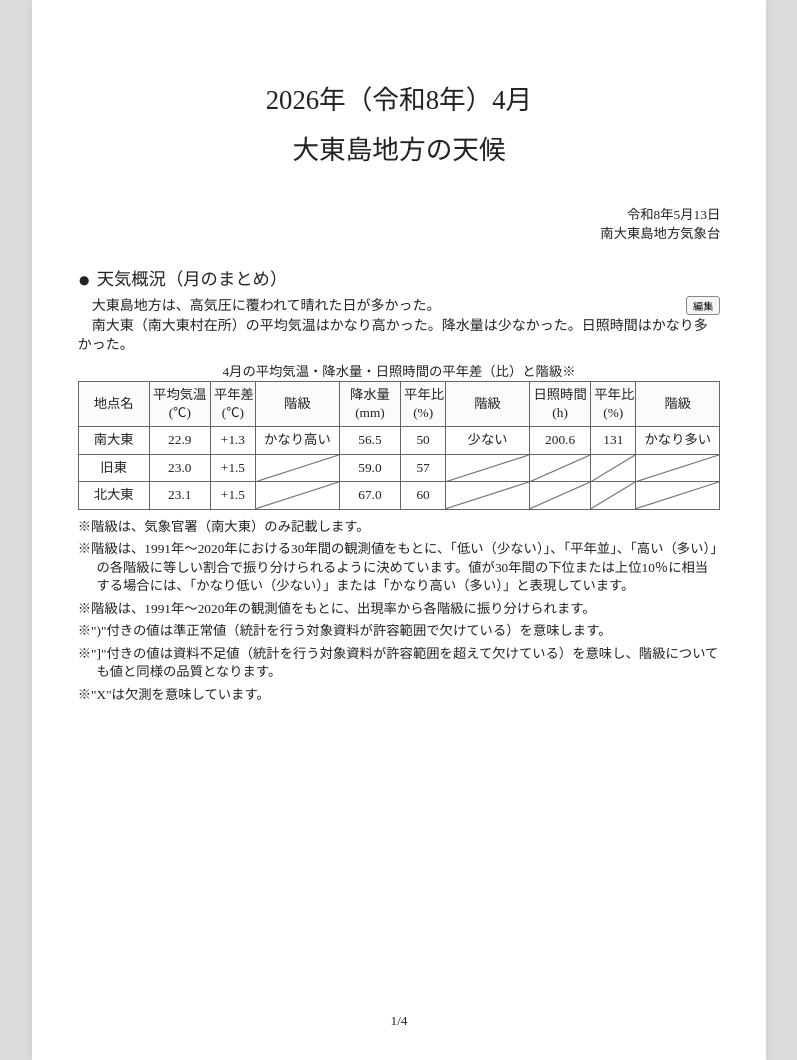
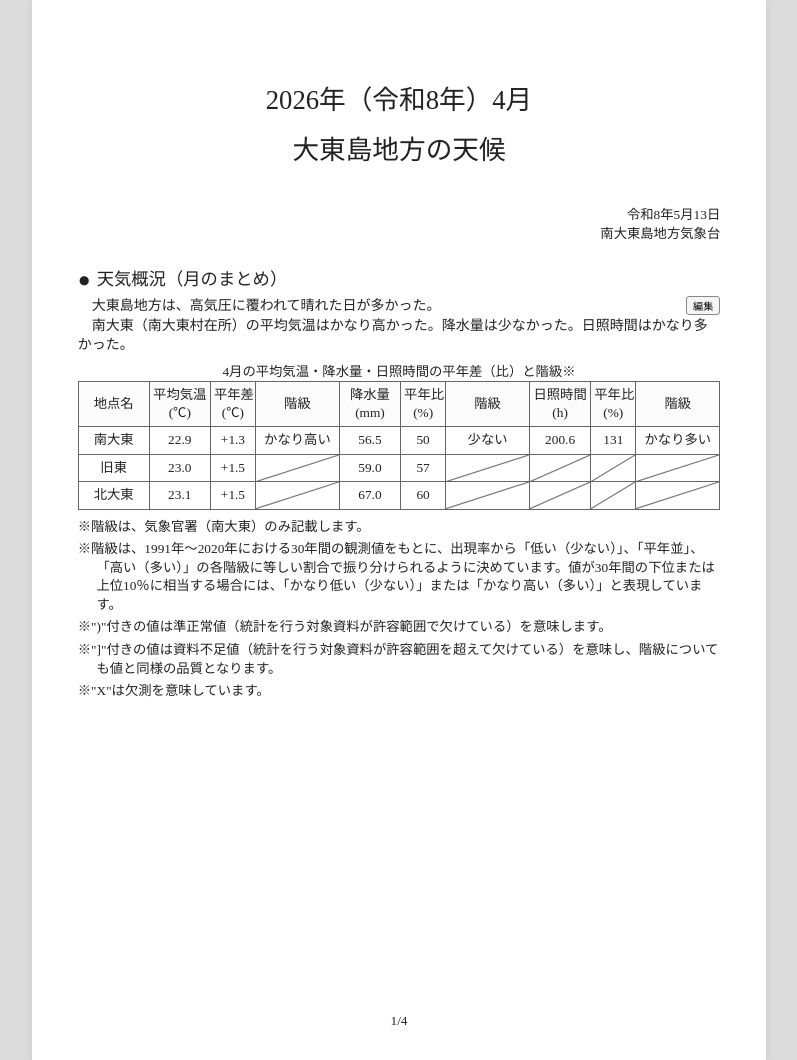
Before and after one commit to owl637/jma-weather-report-webapp, a Flask app: page / in a window 1280 px wide. Shown: the part 114-1174 px from the top of the page, without its empty margins (241-1038 px from the left). Run offline with Flask 3, Linux system fonts and the light colour scheme; data that the repository does not hold is empty.

```diff
--- a/templates/report.html
+++ b/templates/report.html
@@ -96,8 +96,7 @@
 
                 <ul class="note-list">
                     <li>階級は、気象官署（南大東）のみ記載します。</li>
-                    <li>階級は、1991年～2020年における30年間の観測値をもとに、「低い（少ない）」、「平年並」、「高い（多い）」の各階級に等しい割合で振り分けられるように決めています。値が30年間の下位または上位10％に相当する場合には、「かなり低い（少ない）」または「かなり高い（多い）」と表現しています。</li>
-                    <li>階級は、1991年～2020年の観測値をもとに、出現率から各階級に振り分けられます。</li>
+                    <li>階級は、1991年～2020年における30年間の観測値をもとに、出現率から「低い（少ない）」、「平年並」、「高い（多い）」の各階級に等しい割合で振り分けられるように決めています。値が30年間の下位または上位10％に相当する場合には、「かなり低い（少ない）」または「かなり高い（多い）」と表現しています。</li>
                     <li>")"付きの値は準正常値（統計を行う対象資料が許容範囲で欠けている）を意味します。</li>
                     <li>"]"付きの値は資料不足値（統計を行う対象資料が許容範囲を超えて欠けている）を意味し、階級についても値と同様の品質となります。</li>
                     <li>"X"は欠測を意味しています。</li>
```
